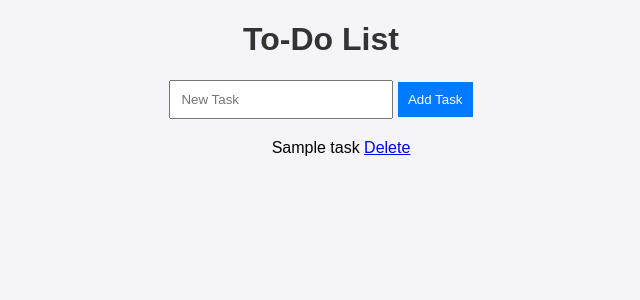
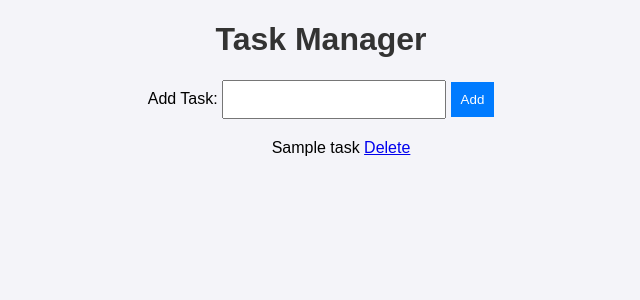
Before and after one commit to ShohagMahmud17/my-app, a Flask app: template app/templates/index.html in a window 1280 px wide. Shown: the top 300 px of the page, without its empty margins (319-959 px from the left). Run offline with Flask 3, Linux system fonts and the light colour scheme; the template is opened without the code that fills it: values that come from a table or form of the project are taken from there, most other values are stand-ins (such as "Sample title", 1, 10 or a date in 2020); some libraries are stand-ins or nearby versions.

Commit message:
Update index.html

```diff
--- a/app/templates/index.html
+++ b/app/templates/index.html
@@ -3,20 +3,25 @@
 <head>
     <meta charset="UTF-8">
     <meta name="viewport" content="width=device-width, initial-scale=1.0">
-    <title>To-Do App</title>
+    <title>Task Manager</title>
     <link rel="stylesheet" href="{{ url_for('static', filename='style.css') }}">
 </head>
 <body>
-    <h1>To-Do List</h1>
-    <form method="POST" action="/add">
-        <input type="text" name="task" placeholder="New Task" required>
-        <button type="submit">Add Task</button>
-    </form>
+    <div class="container">
+        <h1>Task Manager</h1>
 
-    <ul>
-        {% for item in todo_items %}
-            <li>{{ item.task }} <a href="/delete/{{ item.id }}">Delete</a></li>
-        {% endfor %}
-    </ul>
+        <form action="/add" method="POST">
+            {{ form.hidden_tag() }}
+            <label for="task">Add Task:</label>
+            {{ form.task(class="task-input") }}
+            <button type="submit">Add</button>
+        </form>
+
+        <ul>
+            {% for task in tasks %}
+                <li>{{ task[1] }} <a href="/delete/{{ task[0] }}" class="delete-btn">Delete</a></li>
+            {% endfor %}
+        </ul>
+    </div>
 </body>
 </html>
```
